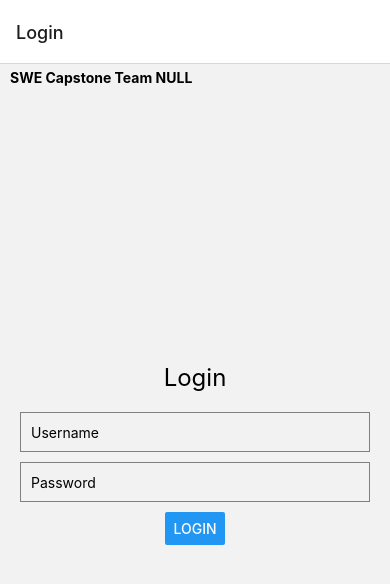
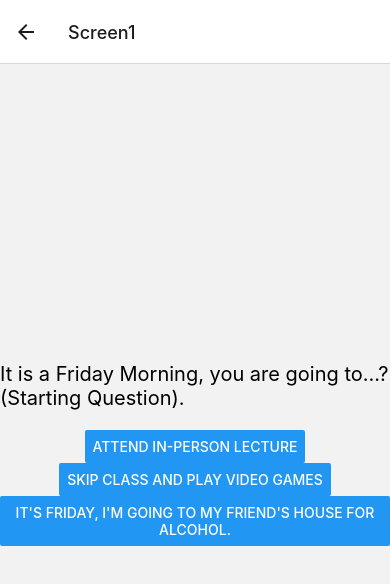
Before and after one commit to jasonfong246/CollegeExperienceApp, a React Native app in the folder CollegeApp/: screen /Screen1 in a window 390 px wide. Shown: the top 584 px of the page. Built offline with nearby package versions, Linux system fonts and the light colour scheme.

Commit message:
Added 1 Game Screen
Will use JSON data to read in questions.

```diff
--- a/CollegeApp/App.tsx
+++ b/CollegeApp/App.tsx
@@ -2,7 +2,7 @@ import React from "react";
 import {Text,View} from 'react-native';
 import { NavigationContainer } from '@react-navigation/native';
 import { createNativeStackNavigator } from '@react-navigation/native-stack';
-import { Login, Home, Choice1Test, Choice2Test,PrologueScreen, NameInputScreen, GenderSelectionScreen  } from "./screens";
+import { Login, Home, Choice1Test, Choice2Test,PrologueScreen, NameInputScreen, GenderSelectionScreen, Screen1  } from "./screens";
 
 const Stack = createNativeStackNavigator();
 
@@ -24,6 +24,8 @@ export default function App () {
             name="NameInputScreen" component={NameInputScreen} />
         <Stack.Screen
             name="GenderSelectionScreen" component={GenderSelectionScreen} />
+        <Stack.Screen
+            name="Screen1" component={Screen1} />
       </Stack.Navigator>
     </NavigationContainer>
   );
--- a/CollegeApp/screens/GenderSelectionScreen.tsx
+++ b/CollegeApp/screens/GenderSelectionScreen.tsx
@@ -7,8 +7,7 @@ const GenderSelectionScreen = ({ route, navigation }) => {
 
   const selectGender = (gender) => {
     // Here you can navigate to the next screen and pass both name and gender
-    console.log(name, gender);
-    // navigation.navigate('NextScreen', { name, gender });
+   navigation.navigate('Screen1', { name, gender });
   };
 
   return (
--- /dev/null
+++ b/CollegeApp/screens/Screen1.tsx
@@ -0,0 +1,50 @@
+import React, { useState, useEffect } from 'react';
+import { View, Text, Button, StyleSheet, Image } from 'react-native';
+import { useNavigation } from '@react-navigation/native';
+import jsonData from './example.json';
+
+const Screen1 = () => {
+  const [currentQuestionIndex, setCurrentQuestionIndex] = useState(0);
+  const [currentQuestion, setCurrentQuestion] = useState(null);
+  const [currentScreen, setCurrentScreen] = useState(1); // Initial screen is 1
+
+  // Load JSON data when the component mounts
+  useEffect(() => {
+    setCurrentQuestion(jsonData[currentQuestionIndex]);
+  }, [currentQuestionIndex]);
+
+  const handleButtonPress = (nextQuestionIndex) => {
+  setCurrentQuestionIndex(nextQuestionIndex);
+  };
+
+  return (
+    <View style={styles.container}>
+      {currentQuestion && (
+        <>
+          <Text style={styles.question}>{currentQuestion.question}</Text>
+          {currentQuestion.choices.map((choice, index) => (
+            <Button
+              key={index}
+              title={choice.text}
+              onPress={() => handleButtonPress(choice.nextQuestionIndex)}
+            />
+          ))}
+        </>
+      )}
+    </View>
+  );
+};
+
+const styles = StyleSheet.create({
+  container: {
+    flex: 1,
+    justifyContent: 'center',
+    alignItems: 'center',
+  },
+  question: {
+    fontSize: 20,
+    marginBottom: 20,
+  },
+});
+
+export default Screen1;
--- a/CollegeApp/screens/example.json
+++ b/CollegeApp/screens/example.json
@@ -1,3 +1,82 @@
-{
-    "message": "Question 1: .... \nQuestion 2:.... \nQuestion 3: ...."
-}
+[
+    {
+      "question": "It is a Friday Morning, you are going to...? (Starting Question).",
+      "choices": [
+        {"text": "Attend in-person lecture", "nextQuestionIndex": 1},
+        {"text": "Skip class and play video games", "nextQuestionIndex": 2},
+        {"text": "It's Friday, I'm going to my friend's house for alcohol.", "nextQuestionIndex": 3}
+      ]
+    },
+    {
+        "question": "Select one of these chocies (Attend Class).",
+        "choices": [
+          {"text": "Question 1", "nextQuestionIndex": 4},
+          {"text": "Question 2", "nextQuestionIndex": 5},
+          {"text": "Question 3", "nextQuestionIndex": 6},
+          {"text": "Question 4", "nextQuestionIndex": 7}
+        ]
+    },
+    {
+        "question": "Select one of these chocies (Skip Class).",
+        "choices": [
+          {"text": "Question 1", "nextQuestionIndex": 8},
+          {"text": "Question 2", "nextQuestionIndex": 9},
+          {"text": "Question 3", "nextQuestionIndex": 10},
+          {"text": "Question 4", "nextQuestionIndex": 11}
+        ]
+    },
+    {
+        "question": "Select one of these chocies (Drink Alcohol).",
+        "choices": [
+          {"text": "Question 1", "nextQuestionIndex": 12},
+          {"text": "Question 2", "nextQuestionIndex": 13},
+          {"text": "Question 3", "nextQuestionIndex": 14},
+          {"text": "Question 4", "nextQuestionIndex": 15}
+        ]
+    },
+    {
+        "question": "Select one of these chocies (Attend Class, Question 1).",
+        "choices": [
+          {"text": "Question 1", "nextQuestionIndex": 16},
+          {"text": "Question 2", "nextQuestionIndex": 77},
+          {"text": "Question 3", "nextQuestionIndex": 77},
+          {"text": "Question 4", "nextQuestionIndex": 77}
+        ]
+    },
+    {
+        "question": "Select one of these chocies (Attend Class, Question 2).",
+        "choices": [
+          {"text": "Question 1", "nextQuestionIndex": 88},
+          {"text": "Question 2", "nextQuestionIndex": 88},
+          {"text": "Question 3", "nextQuestionIndex": 88},
+          {"text": "Question 4", "nextQuestionIndex": 88}
+        ]
+    },
+    {
+        "question": "Select one of these chocies (Attend Class, Question 3).",
+        "choices": [
+          {"text": "Question 1", "nextQuestionIndex": 99},
+          {"text": "Question 2", "nextQuestionIndex": 99},
+          {"text": "Question 3", "nextQuestionIndex": 99},
+          {"text": "Question 4", "nextQuestionIndex": 99}
+        ]
+    },
+    {
+        "question": "Select one of these chocies (Attend Class, Question 4).",
+        "choices": [
+          {"text": "Question 1", "nextQuestionIndex": 101},
+          {"text": "Question 2", "nextQuestionIndex": 101},
+          {"text": "Question 3", "nextQuestionIndex": 101},
+          {"text": "Question 4", "nextQuestionIndex": 101}
+        ]
+    },
+    {
+        "question": "Select one of these chocies (Skip Class, Question 1).",
+        "choices": [
+          {"text": "Question 1", "nextQuestionIndex": 111},
+          {"text": "Question 2", "nextQuestionIndex": 111},
+          {"text": "Question 3", "nextQuestionIndex": 111},
+          {"text": "Question 4", "nextQuestionIndex": 111}
+        ]
+    }
+]
--- a/CollegeApp/screens/index.js
+++ b/CollegeApp/screens/index.js
@@ -5,6 +5,7 @@ import Choice2Test from "./Choice2Test";
 import PrologueScreen from "./PrologueScreen";
 import NameInputScreen from "./NameInputScreen";
 import GenderSelectionScreen from "./GenderSelectionScreen";
+import Screen1 from "./Screen1";
 
 export{
     Home,
@@ -14,4 +15,5 @@ export{
     PrologueScreen,
     NameInputScreen,
     GenderSelectionScreen,
+    Screen1,
 }
```
